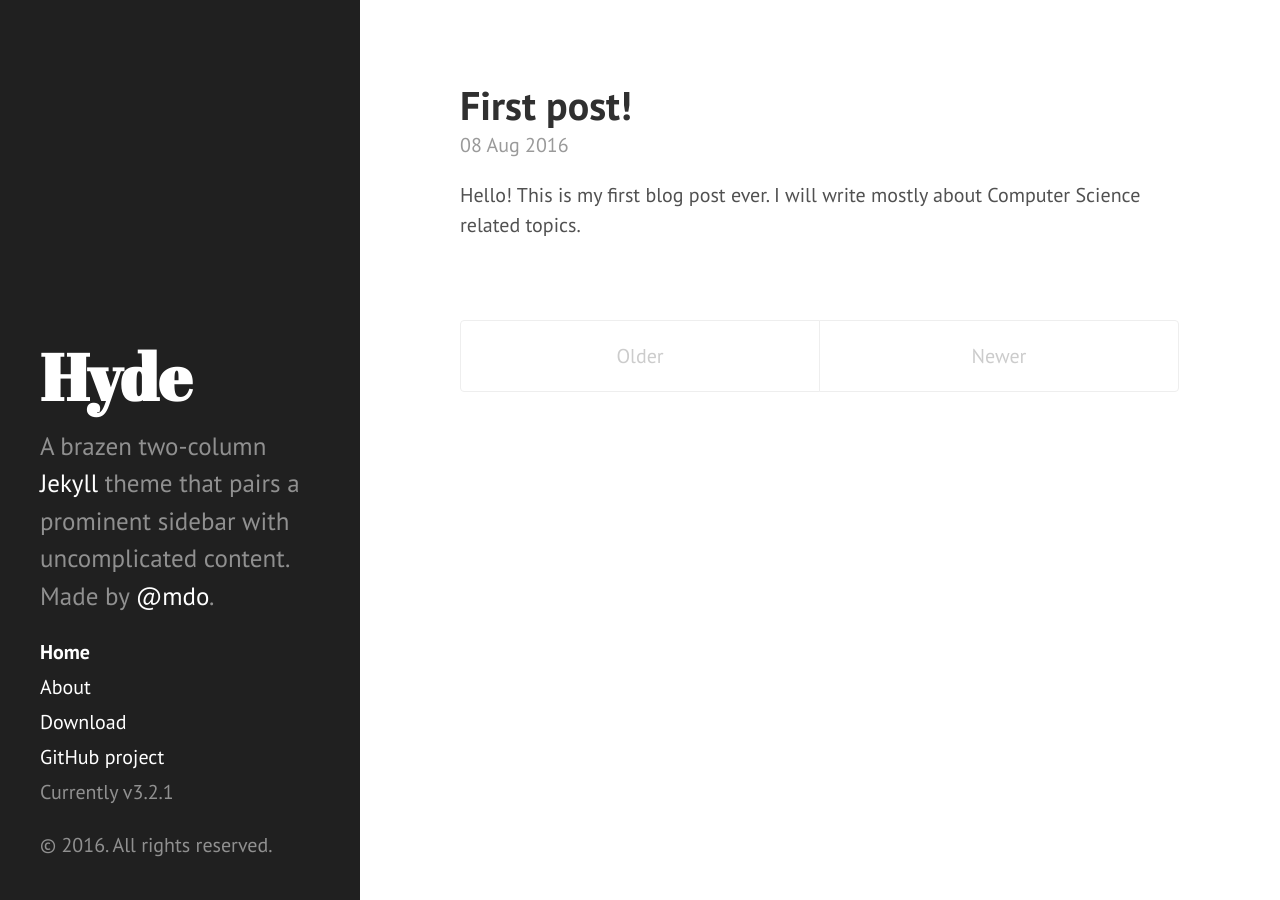
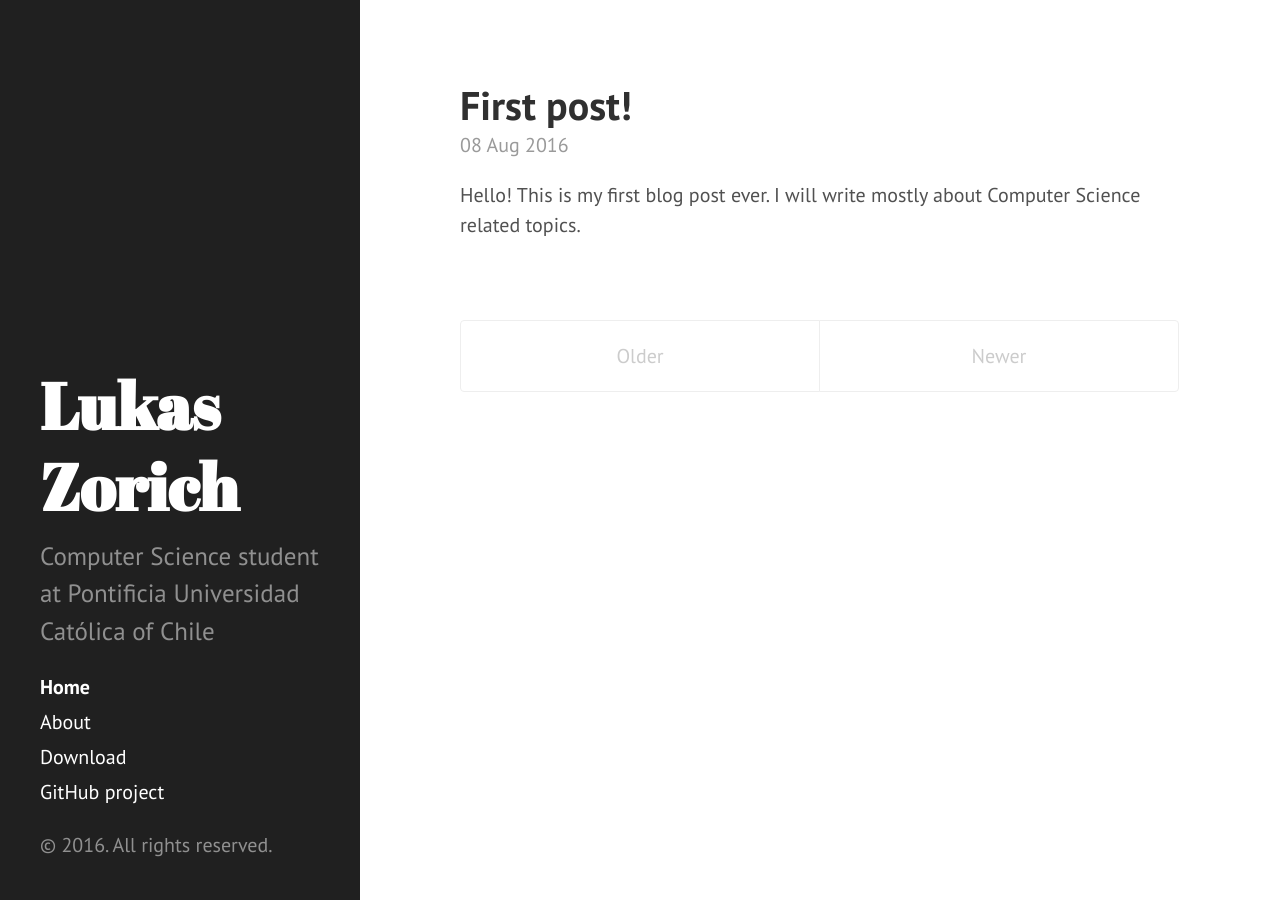
Before and after one commit to lezorich/blog, a Jekyll site: the page built from index.html, in a window 1280 px wide. Built offline with Jekyll 4.4.1, drawn with Linux system fonts in a browser that asks for light colours; the list of posts is cut into pages by our own code.

Commit message:
Add some personal info

```diff
--- a/_config.yml
+++ b/_config.yml
@@ -9,10 +9,10 @@ highlighter:      rouge
 permalink:        pretty
 
 # Setup
-title:            Hyde
+title:            Lukas Zorich
 tagline:          'A Jekyll theme'
-description:      'A brazen two-column <a href="http://jekyllrb.com" target="_blank">Jekyll</a> theme that pairs a prominent sidebar with uncomplicated content. Made by <a href="https://twitter.com/mdo" target="_blank">@mdo</a>.'
-url:              http://hyde.getpoole.com
+description:      'Computer Science student at Pontificia Universidad Católica of Chile'
+url:              http://blog.lukaszorich.com
 baseurl:          /
 
 author:
@@ -22,7 +22,7 @@ author:
 paginate:         5
 
 # Custom vars
-version:          3.2.1
+# version:          3.2.1
 
 github:
-  repo:           https://github.com/poole/hyde
+  repo:           https://github.com/lezorich/blog
--- a/_includes/sidebar.html
+++ b/_includes/sidebar.html
@@ -28,7 +28,6 @@
 
       <a class="sidebar-nav-item" href="{{ site.github.repo }}/archive/v{{ site.version }}.zip">Download</a>
       <a class="sidebar-nav-item" href="{{ site.github.repo }}">GitHub project</a>
-      <span class="sidebar-nav-item">Currently v{{ site.version }}</span>
     </nav>
 
     <p>&copy; {{ site.time | date: '%Y' }}. All rights reserved.</p>
```
